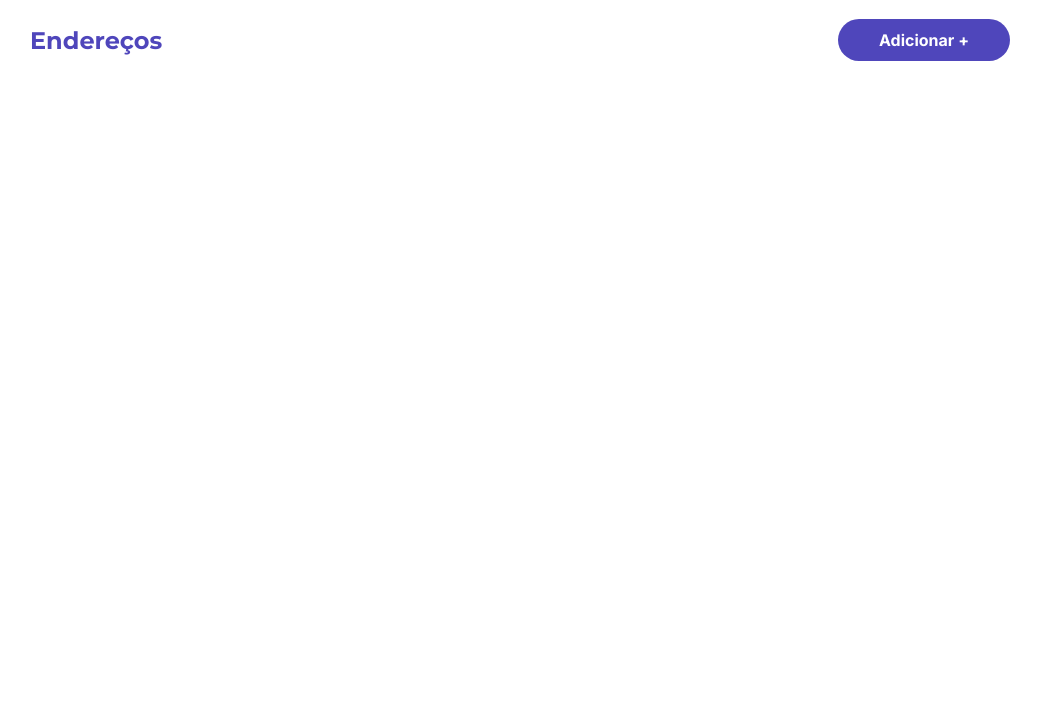
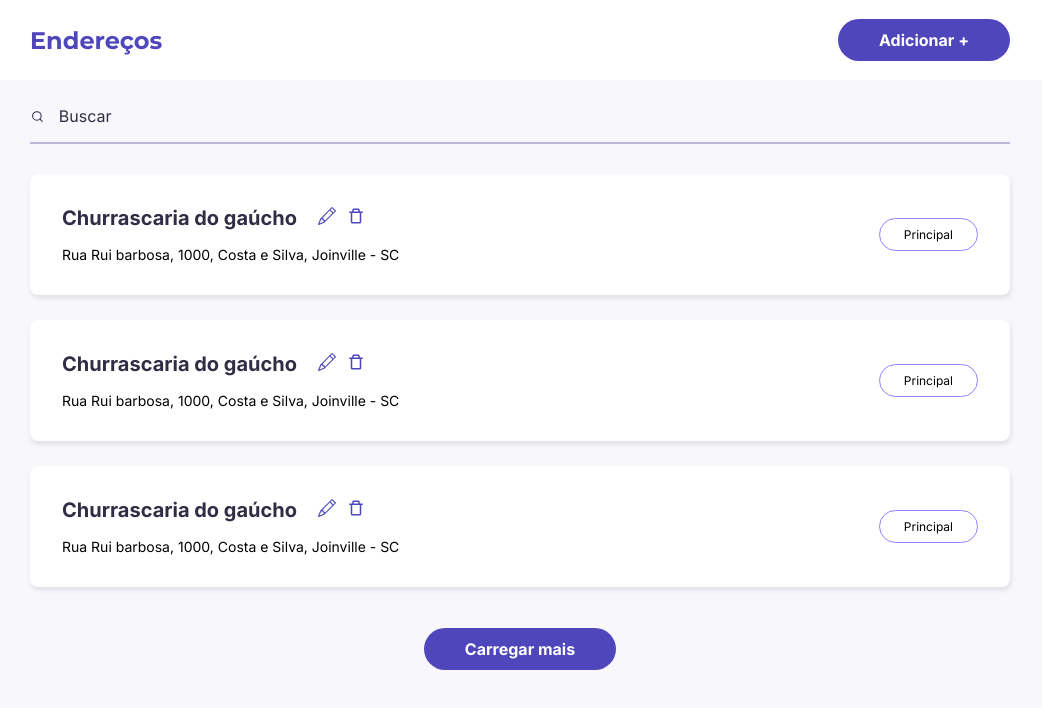
Before and after one commit to dharyel/publi-frontend, a React (Create React App) app: page / in a window 1280 px wide. Shown: the top 708 px of the page, without its empty margins (120-1162 px from the left). Built offline with nearby package versions, Linux system fonts and the light colour scheme.

Commit message:
finalizado o visual do AddressCard, terminando a página de listar endereços

```diff
--- /dev/null
+++ b/src/components/AddressCard/index.tsx
@@ -0,0 +1,31 @@
+import {
+    Container,
+    Wrapper,
+    AddressInfos,
+    AddressInfosTop,
+    AddressInfosName,
+    EditIcon,
+    TrashIcon,
+    AddressInfosText,
+    AddressType,
+} from './styles';
+
+export const AddressCard = () => {
+    return (
+        <Container>
+            <Wrapper>
+                <AddressInfos>
+                    <AddressInfosTop>
+                        <AddressInfosName>Churrascaria do gaúcho</AddressInfosName>
+                        <EditIcon />
+                        <TrashIcon />
+                    </AddressInfosTop>
+
+                    <AddressInfosText>Rua Rui barbosa, 1000, Costa e Silva, Joinville - SC</AddressInfosText>
+                </AddressInfos>
+
+                <AddressType>Principal</AddressType>
+            </Wrapper>
+        </Container>
+    );
+}
--- /dev/null
+++ b/src/components/AddressCard/styles.ts
@@ -0,0 +1,90 @@
+import styled from 'styled-components';
+import { BsPencil } from 'react-icons/bs';
+import { BiTrashAlt } from 'react-icons/bi';
+
+import { colors } from '../../models/theme';
+
+export const Container = styled.form`
+    width: 100%;
+    max-width: 1140px;
+    height: 114px;
+    margin: 0 auto;
+    margin-top: 32px;
+`;
+
+export const Wrapper = styled.div`
+    padding: 32px;
+    width: 100%;
+    max-width: 1120px;
+    margin: 0 auto;
+
+    background-color: ${colors.bgWhite};
+    border-radius: 8px;
+    box-shadow: 1px 3px 5px rgba(0,0,0,0.1);
+
+    display: flex;
+    justify-content: space-between;
+    align-items: center;
+`;
+
+export const AddressInfos = styled.div`
+    display: flex;
+    flex-direction: column;
+    justify-content: center;
+    align-items: flex-start;
+`;
+
+export const AddressInfosTop = styled.div`
+    margin-bottom: 16px;
+
+
+`;
+
+export const AddressInfosName = styled.h2`
+    margin-right: 21px;
+    display: inline-block;
+
+    font-family: 'Inter', sans-serif;
+    font-weight:700;
+    font-size: 20px;
+
+    color: ${colors.textcolorPrimary};
+`;
+
+export const EditIcon = styled(BsPencil)`
+    margin-right: 11px;
+    display: inline-block;
+    font-size: 18px;
+
+    cursor: pointer;
+    color: ${colors.brandcolorPrimaryDefault};
+`;
+
+export const TrashIcon = styled(BiTrashAlt)`
+    display: inline-block;
+    font-size: 18px;
+
+    cursor: pointer;
+    color: ${colors.brandcolorPrimaryDefault};
+`;
+
+export const AddressInfosText = styled.p`
+    width: 100%;
+
+    font-family: 'Inter', sans-serif;
+    font-weight: 400;
+    font-size: 14px;
+`;
+
+export const AddressType = styled.div`
+    padding: 8px 24px;
+
+    border: 1px solid ${colors.brandcolorPrimaryLight};
+    border-radius: 71px;
+
+    font-family: 'Inter', sans-serif;
+    font-weight: 400;
+    font-size: 12px;
+
+    cursor: default;
+`;
--- /dev/null
+++ b/src/components/AddressListCenter/index.tsx
@@ -0,0 +1,30 @@
+
+import { AddressCard } from '../AddressCard';
+import { AddressListTop } from '../AddressListTop';
+import { Button } from '../Button';
+import { SearchBox } from '../SearchBox';
+import {
+    Container,
+    Wrapper,
+    AddressCardsWrapper,
+} from './styles';
+
+export const AddressListCenter = () => {
+    return(
+        <Container>
+            <Wrapper>
+                <SearchBox />
+
+                <AddressCardsWrapper>
+                    <AddressCard />
+                    <AddressCard />
+                    <AddressCard />
+                </AddressCardsWrapper>
+
+                <Button text="Carregar mais" />
+            </Wrapper>
+
+
+        </Container>
+    );
+}
--- /dev/null
+++ b/src/components/AddressListCenter/styles.ts
@@ -0,0 +1,34 @@
+import styled from 'styled-components';
+import { colors } from '../../models/theme';
+
+export const Container = styled.div `
+    width: 100%;
+    min-height: calc(100vh - 80px);
+    background-color: ${colors.bgGray};
+`;
+
+export const Wrapper = styled.div `
+
+    max-width: 1440px;
+    height: 100%;
+    padding: 10px 150px 50px 150px;
+
+    display: flex;
+    flex-direction: column;
+    justify-content: center;
+    align-items: center;
+
+    margin: 0 auto;
+`;
+
+export const AddressCardsWrapper = styled.div`
+    width: 100%;
+    max-width: 1140px;
+
+    margin-bottom: 48px;
+
+    display: flex;
+    flex-direction: column;
+    justify-content: center;
+    align-items: center;
+`;
--- a/src/components/PageTitleName/SearchBox/index.tsx
+++ /dev/null
@@ -1,3 +0,0 @@
-export const SearchBox = () => {
-
-}
--- /dev/null
+++ b/src/components/SearchBox/index.tsx
@@ -0,0 +1,18 @@
+import {
+    Container,
+    Search,
+    Icon,
+    SearchInput,
+ } from './styles';
+
+export const SearchBox = () => {
+    return(
+        <Container>
+            <Search>
+                <Icon />
+                <SearchInput />
+            </Search>
+        </Container>
+
+    );
+}
--- /dev/null
+++ b/src/components/SearchBox/styles.ts
@@ -0,0 +1,53 @@
+import styled from 'styled-components';
+import { FiSearch } from 'react-icons/fi';
+import { colors } from '../../models/theme';
+
+export const Container = styled.form`
+    width: 100%;
+    max-width: 1140px;
+    height: 52px;
+`;
+
+export const Search = styled.div`
+    width: 100%;
+
+    display: flex;
+    justify-content: flex-start;
+    align-items: center;
+
+    border-bottom: 2px solid ${colors.outlineGrayDark};
+`;
+
+export const Icon = styled(FiSearch)`
+    position: relative;
+    left: 1px;
+
+    font-size: 13px;
+    color: ${colors.textcolorPrimary};
+`;
+
+export const SearchInput = styled.input.attrs({
+    placeholder: 'Buscar',
+})`
+    padding: 20px 32px 20px 16px;
+
+    width: 100%;
+    max-width: 1140px;
+    height: 52px;
+
+    border: 0px;
+    background-color: transparent;
+    color: ${colors.textcolorPrimary};
+
+    font-family: 'Inter', sans-serif;
+    font-size: 16px;
+    font-weight: 400;
+
+    ::placeholder {
+        color: ${colors.textcolorPrimary};
+    }
+
+    :focus{
+        outline: none;
+    }
+`;
--- a/src/pages/AddressList/index.tsx
+++ b/src/pages/AddressList/index.tsx
@@ -1,3 +1,4 @@
+import { AddressListCenter } from '../../components/AddressListCenter';
 import { AddressListTop } from '../../components/AddressListTop';
 
 import {
@@ -8,6 +9,8 @@ export const AddressList = () => {
     return (
         <Container>
             <AddressListTop />
+            <AddressListCenter />
+
         </Container>
     );
 }
--- a/src/pages/AddressList/styles.ts
+++ b/src/pages/AddressList/styles.ts
@@ -1,5 +1,7 @@
 import styled from 'styled-components';
+import { colors } from '../../models/theme';
 
 export const Container = styled.div`
     width: 100%;
+
 `;
```
